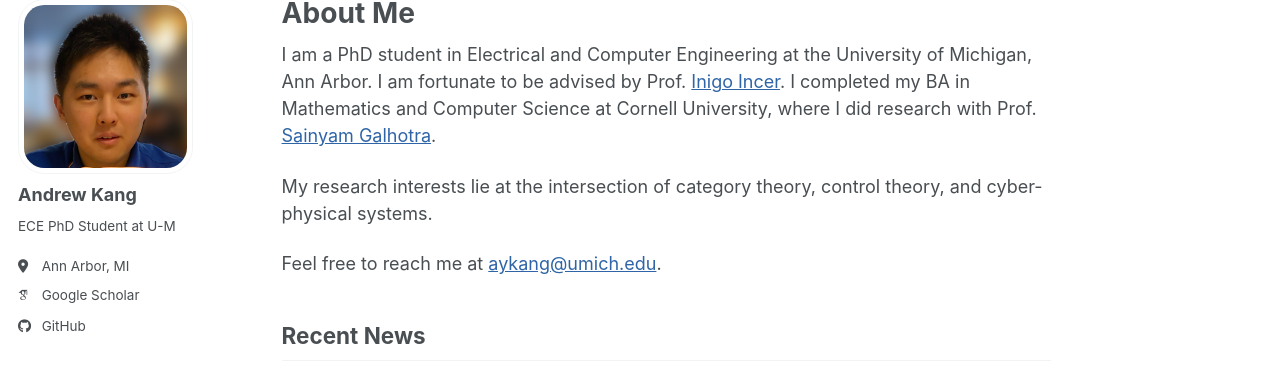
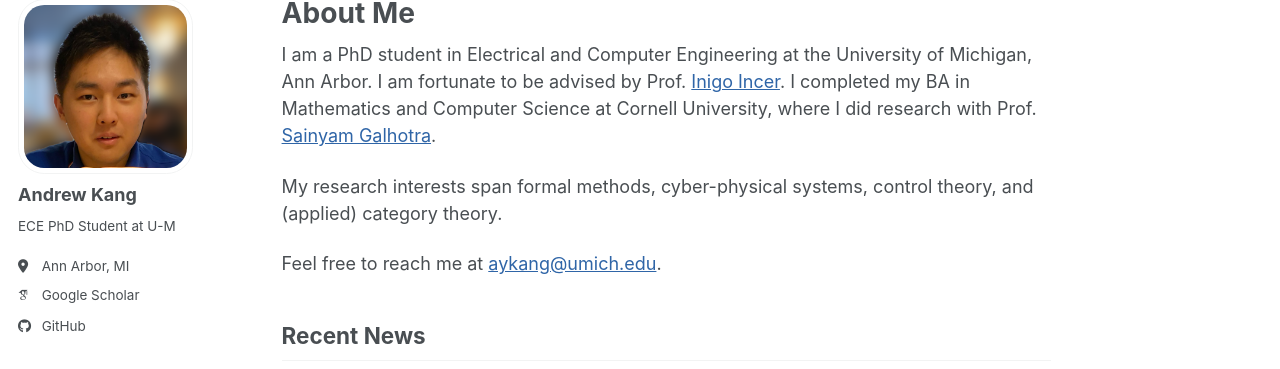
Before and after one commit to andrew-kang/andrew-kang.github.io, a Jekyll site: the page built from _pages/about.md, in a window 1280 px wide. Shown: the part 102-471 px from the top of the page. Built offline with Jekyll 4.4.1, drawn with Linux system fonts in a browser that asks for light colours; some web fonts are replaced; a script bundle is joined from its source files by our own code; library files that are not in the unit come from our copies.

Commit message:
feat: revise main page

```diff
--- a/_pages/about.md
+++ b/_pages/about.md
@@ -9,7 +9,7 @@
 
 I am a PhD student in Electrical and Computer Engineering at the University of Michigan, Ann Arbor. I am fortunate to be advised by Prof. [Inigo Incer](https://iincer.github.io/). I completed my BA in Mathematics and Computer Science at Cornell University, where I did research with Prof. [Sainyam Galhotra](https://sainyamgalhotra.com/).
 
-My research interests lie at the intersection of category theory, control theory, and cyber-physical systems.
+My research interests span formal methods, cyber-physical systems, control theory, and (applied) category theory.
 
 Feel free to reach me at [aykang@umich.edu](mailto:aykang@umich.edu).
 
```
